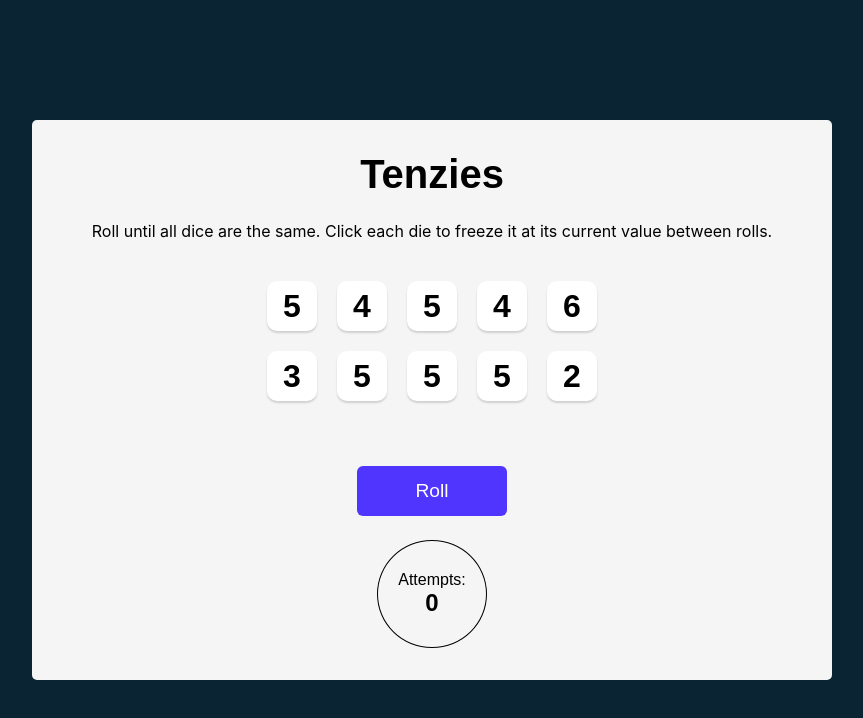
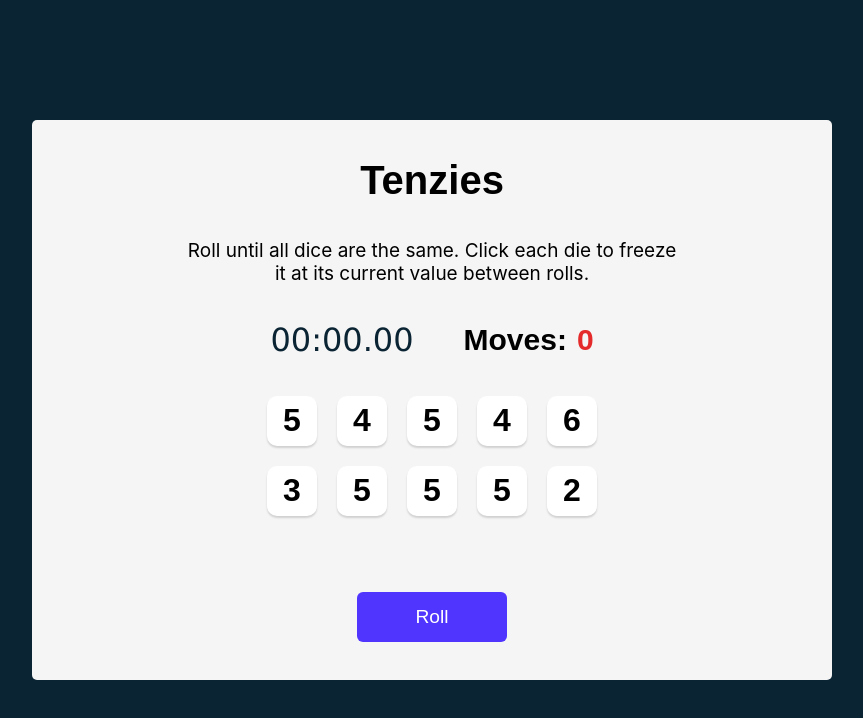
Before and after one commit to StephanS13/tenzies, a React (Create React App) app: page / in a window 1280 px wide. Shown: the top 718 px of the page, without its empty margins (208-1071 px from the left). Built offline with nearby package versions, Linux system fonts and the light colour scheme; the HTML template or start-up script is replaced by a standard one.

Commit message:
Adds timer and saves to local storage

```diff
--- a/src/App.js
+++ b/src/App.js
@@ -3,6 +3,7 @@ import Die from './Components/Die';
 import Counter from './Components/Counter';
 import { nanoid } from 'nanoid'
 import Confetti from 'react-confetti'
+import Timer from './Components/Timer';
 
 
 function App() {
@@ -10,20 +11,41 @@ function App() {
   const [dice, setDice] = useState(allNewDice())
   const [tenzies, setTenzies] = useState(false)
   const [count, setCount] = useState(0)
+  const [time, setTime] = useState(0)
+  const [isActive, setIsActive] = useState(false);
 
+  // Stores data
+  useEffect(() => {
+    localStorage.setItem("score", count)
+    localStorage.setItem("time", time)
+  },[tenzies])
 
+  // Sets timer
+  useEffect(() => {
+    let interval = null;
+
+    if (isActive) {
+      interval = setInterval(() => {
+        setTime((time) => time + 10);
+      }, 10);
+    } else {
+      clearInterval(interval);
+    }
+    return () => {
+      clearInterval(interval);
+    };
+  }, [isActive]);
+
+  // Sets Tenzies
   useEffect(() => {
     const allHeld = dice.every(die => die.isHeld)
     const singleValue = dice[0].value
     const allSameValue = dice.every(die => die.value === singleValue)
     if (allHeld && allSameValue) {
       setTenzies(true)
+      setIsActive(false)
     }
   }, [dice])
-
-  function initializeCount() {
-    setCount()
-  }
 
 
   function generateNewDie() {
@@ -47,6 +69,7 @@ function App() {
       setTenzies(false)
       setDice(allNewDice())
       setCount(0)
+      setTime(0)
     } else {
       setDice(oldDice => oldDice.map(die => (
         die.isHeld ?
@@ -54,6 +77,7 @@ function App() {
         generateNewDie()
       )))
       setCount(count + 1)
+      setIsActive(true)
     }
   }
 
@@ -63,6 +87,7 @@ function App() {
       { ...die, isHeld: !die.isHeld } :
       die
     )))
+    setIsActive(true)
   }
 
   const diceElements = dice.map(die => (
@@ -77,15 +102,22 @@ function App() {
   return (
     <main>
       {tenzies && <Confetti />}
+
       <h1 className="title">Tenzies</h1>
       <p className="instructions">Roll until all dice are the same. Click each die to freeze it at its current value between rolls.</p>
+
+      <div className="stop-watch">
+        <Timer time={time} />
+        <Counter count={count} />
+      </div>
+
       <div className="dice-container">
         {diceElements}
       </div>
+
       <button className='roll-dice' onClick={rollDice}>
         {tenzies ? "New Game" : "Roll"}
       </button>
-      <Counter count={count} />
     </main>
   );
 }
--- a/src/Components/Counter.js
+++ b/src/Components/Counter.js
@@ -4,8 +4,8 @@ export default function Counter(props) {
 
   return (
     <div className='counter-container'>
-      <div>Attempts:</div>
-      <h2>{props.count}</h2>
+      <h2>Moves:</h2>
+      <h2 className='counter'>{props.count}</h2>
     </div>
   )
 }
--- /dev/null
+++ b/src/Components/Timer.js
@@ -0,0 +1,17 @@
+import React from 'react'
+
+export default function Timer(props) {
+  return (
+    <div className="timer">
+      <span className="digits">
+        {("0" + Math.floor((props.time / 60000) % 60)).slice(-2)}:
+      </span>
+      <span className="digits">
+        {("0" + Math.floor((props.time / 1000) % 60)).slice(-2)}.
+      </span>
+      <span className="digits mili-sec">
+        {("0" + ((props.time / 10) % 100)).slice(-2)}
+      </span>
+    </div>
+  )
+}
--- a/src/index.css
+++ b/src/index.css
@@ -1,5 +1,6 @@
 * {
   box-sizing: border-box;
+  margin: 0;
 }
 
 body {
@@ -14,7 +15,8 @@ body {
 }
 
 h2 {
-  margin: 0;
+  font-size: 30px;
+  font-weight: 700;
 }
 
 main {
@@ -32,13 +34,13 @@ main {
 
 .title {
   font-size: 40px;
-  margin: 0;
 }
 
 .instructions {
+  width: 500px;
   font-family: 'Inter', sans-serif;
+  font-size: 19px;
   font-weight: 400;
-  margin-top: 0;
   text-align: center;
 }
 
@@ -84,11 +86,29 @@ main {
   box-shadow: inset 5px 5px 10px -3px rgba(0, 0, 0, 0.7);
 }
 
+/* COUNTER */
 .counter-container {
   display: flex;
-  flex-direction: column;
+  gap: 10px;
+}
+
+.counter {
+  color: #e42a2a;
+}
+
+/* TIMER */
+.stop-watch{
+  display: flex;
   align-items: center;
-  border: solid black 1px;
-  border-radius: 50%;
-  padding: 30px 20px;
+  gap: 50px;
 }
+
+.digits{
+	font-family: Verdana, Geneva, Tahoma, sans-serif;
+	font-size: 2rem;
+	color: #0B2434;
+}
+
+.mili-sec{
+	color: #0B2434;
+}
```
